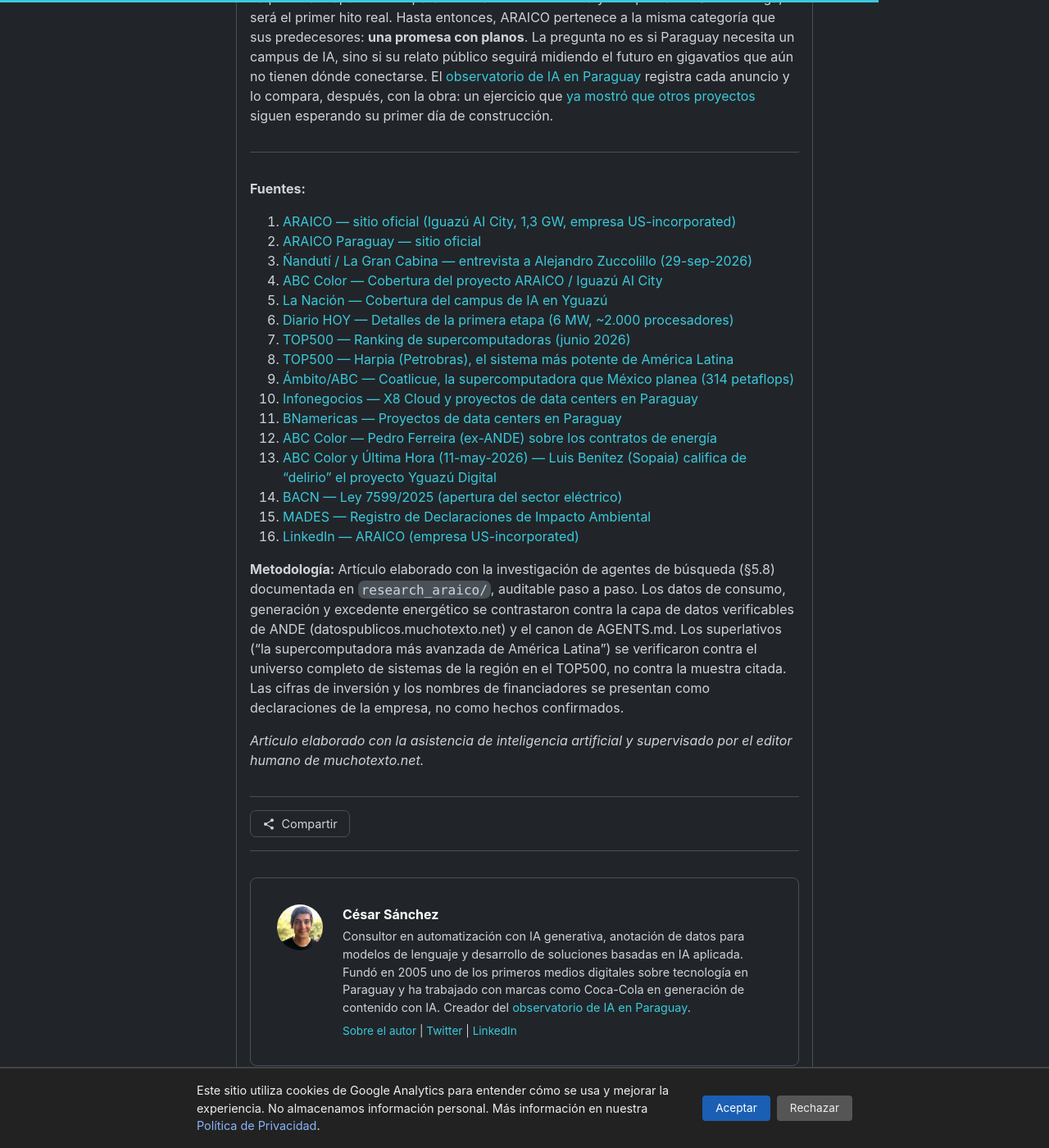
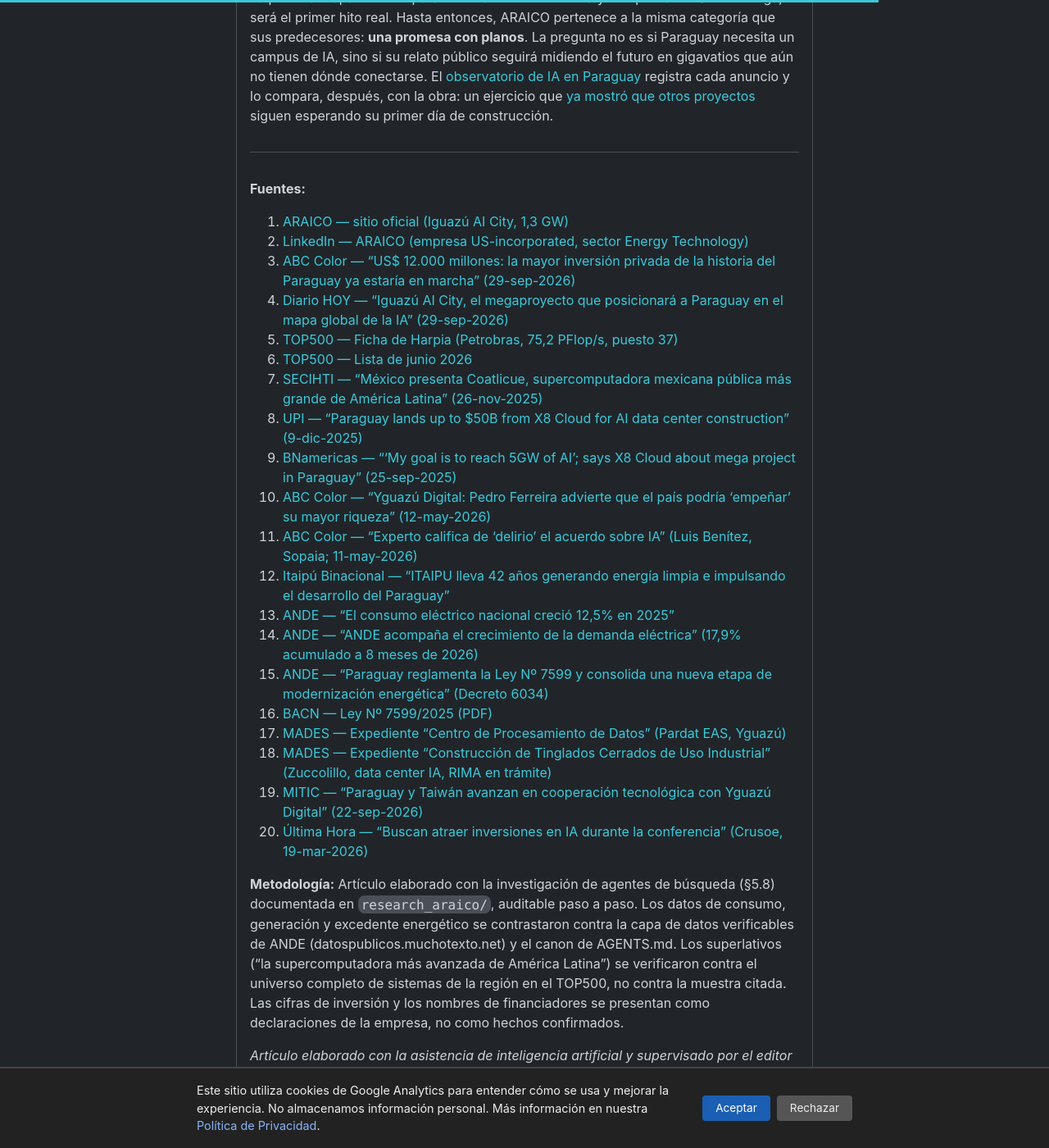
Before and after one commit to miravosqueinteresante/muchotexto.net, a Jekyll site: the page built from _posts/2026-09-30-araico-supercomputadora-yguazu-paraguay.md, in a window 1280 px wide and 1400 px high, scrolled down 4119 px. Shown: the whole window at 82% size. Built offline with Jekyll 4.4.1, drawn with Linux system fonts in a browser that asks for light colours; some of the changed text lies outside the part shown.

Commit message:
Corrección de fuentes del #55: URLs específicas, no homepages
La estrategia §5.1 exige el formato [Medio — 'Título del artículo'](URL) (fecha).
El artículo citaba 16 homepages genéricas (abc.com.py, lanacion.com.py, etc.).
Reemplazadas por 20 fuentes con URL al artículo concreto (ABC 29-sep, HOY 29-sep,
TOP500 Harpia /system/180428/, SECIHTI Coatlicue, UPI/BNamericas X8, ABC Ferreira
12-may, ABC Sopaia 11-may, Itaipú 42 años, ANDE 12,5%/17,9%/Decreto 6034, BACN
Ley 7599, MADES Pardat + RIMA Zuccolillo, MITIC Yguazú Digital, ÚH Crusoe).

También se corrigió una atribución errónea: la entrevista a Zuccolillo no era
en 'La Gran Cabina (Ñandutí)' —no hay registro online—, sino en ABC Negocios y
Universo 970 AM (vía Diario HOY). Cuerpo, hito y la referencia a Ñandutí en la
comparación de 12.000M actualizados.

```diff
--- a/_posts/2026-09-30-araico-supercomputadora-yguazu-paraguay.md
+++ b/_posts/2026-09-30-araico-supercomputadora-yguazu-paraguay.md
@@ -9,7 +9,7 @@
 schema_type: TechArticle
 hitos:
   - fecha: "2026-09-29"
-    texto: "Alejandro Zuccolillo, cofundador y presidente de ARAICO, detalla en la Ñandutí (programa La Gran Cabina) las tres etapas del campus de IA en Yguazú: USD 300 millones de entrega para fin de año, y dos etapas de USD 5.500 millones cada una."
+    texto: "Alejandro Zuccolillo, cofundador y presidente de ARAICO, detalla en entrevistas con ABC Color y Diario HOY las tres etapas del campus de IA en Yguazú: USD 300 millones de entrega para fin de año, y dos etapas de USD 5.500 millones cada una."
 glosario:
   - tema: "Tecnología IA"
     termino: "Supercomputadora de IA"
@@ -44,13 +44,13 @@
 
 ## Las tres etapas y la cuenta que no cierra
 
-El detalle de las fases lo dio Zuccolillo en el programa **La Gran Cabina**, de la radio Ñandutí, el 29 de septiembre de 2026:
+El detalle de las fases lo dio Zuccolillo en entrevistas con **ABC Color** y **Diario HOY** el 29 de septiembre de 2026:
 
 - **Primera etapa: USD 300 millones**, con entrega prevista para **diciembre de 2026**. Físicamente: **6 módulos, 6 MW y unos 2.000 procesadores**.
 - **Segunda etapa: USD 5.500 millones.**
 - **Tercera etapa: USD 5.500 millones.**
 
-La aritmética tiene un hueco que ninguna fuente explica. Los tres montos suman **USD 11.300 millones**, pero tanto la cobertura de la empresa como la de **ABC Color**, **Ñandutí** y el diario **HOY** titulan **USD 12.000 millones**. Ese tramo de **USD 700 millones** que falta no aparece en el desglose. Es el primer indicio de que, en este proyecto, las cifras grandes circulan más rápido que su contabilidad.
+La aritmética tiene un hueco que ninguna fuente explica. Los tres montos suman **USD 11.300 millones**, pero tanto la cobertura de la empresa como la de **ABC Color** y el diario **HOY** titulan **USD 12.000 millones**. Ese tramo de **USD 700 millones** que falta no aparece en el desglose. Es el primer indicio de que, en este proyecto, las cifras grandes circulan más rápido que su contabilidad.
 
 Tampoco está claro de dónde saldría el dinero. ARAICO menciona un fondo ancla de más de USD 40 millones y alude a inversores de peso —se ha mencionado a **Founders Fund**, **BID Invest** y la agencia estadounidense **DFC**—, pero **no encontré confirmación pública independiente de esos fondos**: son declaraciones de la empresa, no compromisos documentados.
 
@@ -122,22 +122,26 @@
 ---
 
 **Fuentes:**
-1. [ARAICO — sitio oficial (Iguazú AI City, 1,3 GW, empresa US-incorporated)](https://araico.ai/)
-2. [ARAICO Paraguay — sitio oficial](https://araico.com.py/)
-3. [Ñandutí / La Gran Cabina — entrevista a Alejandro Zuccolillo (29-sep-2026)](https://www.nanduti.com.py/)
-4. [ABC Color — Cobertura del proyecto ARAICO / Iguazú AI City](https://www.abc.com.py/)
-5. [La Nación — Cobertura del campus de IA en Yguazú](https://www.lanacion.com.py/)
-6. [Diario HOY — Detalles de la primera etapa (6 MW, ~2.000 procesadores)](https://www.hoy.com.py/)
-7. [TOP500 — Ranking de supercomputadoras (junio 2026)](https://www.top500.org/lists/top500/2026/06/)
-8. [TOP500 — Harpia (Petrobras), el sistema más potente de América Latina](https://www.top500.org/)
-9. [Ámbito/ABC — Coatlicue, la supercomputadora que México planea (314 petaflops)](https://www.abc.com.py/)
-10. [Infonegocios — X8 Cloud y proyectos de data centers en Paraguay](https://www.infonegocios.com.py/)
-11. [BNamericas — Proyectos de data centers en Paraguay](https://www.bnamericas.com/)
-12. [ABC Color — Pedro Ferreira (ex-ANDE) sobre los contratos de energía](https://www.abc.com.py/)
-13. [ABC Color y Última Hora (11-may-2026) — Luis Benítez (Sopaia) califica de "delirio" el proyecto Yguazú Digital](https://www.abc.com.py/)
-14. [BACN — Ley 7599/2025 (apertura del sector eléctrico)](https://www.bacn.gov.py/)
-15. [MADES — Registro de Declaraciones de Impacto Ambiental](http://www.mades.gov.py/)
-16. [LinkedIn — ARAICO (empresa US-incorporated)](https://www.linkedin.com/company/araico/)
+1. [ARAICO — sitio oficial (Iguazú AI City, 1,3 GW)](https://araico.ai/)
+2. [LinkedIn — ARAICO (empresa US-incorporated, sector Energy Technology)](https://www.linkedin.com/company/araico/)
+3. [ABC Color — "US$ 12.000 millones: la mayor inversión privada de la historia del Paraguay ya estaría en marcha" (29-sep-2026)](https://www.abc.com.py/negocios/2026/09/29/us-12000-millones-la-mayor-inversion-privada-de-la-historia-del-paraguay-ya-estaria-en-marcha/)
+4. [Diario HOY — "Iguazú AI City, el megaproyecto que posicionará a Paraguay en el mapa global de la IA" (29-sep-2026)](https://www.hoy.com.py/nacionales/2026/09/29/iguazu-ai-city-el-megaproyecto-que-posicionara-a-paraguay-en-el-mapa-global-de-la-ia)
+5. [TOP500 — Ficha de Harpia (Petrobras, 75,2 PFlop/s, puesto 37)](https://top500.org/system/180428/)
+6. [TOP500 — Lista de junio 2026](https://top500.org/lists/top500/2026/06/)
+7. [SECIHTI — "México presenta Coatlicue, supercomputadora mexicana pública más grande de América Latina" (26-nov-2025)](https://secihti.mx/sala-de-prensa/mexico-presenta-coatlicue-supercomputadora-mexicana-publica-mas-grande-de-america-latina/)
+8. [UPI — "Paraguay lands up to $50B from X8 Cloud for AI data center construction" (9-dic-2025)](https://www.upi.com/Top_News/World-News/2025/12/09/latam-paraguay-X8-cloud-AI-data-center/3121765297559/)
+9. [BNamericas — "'My goal is to reach 5GW of AI'; says X8 Cloud about mega project in Paraguay" (25-sep-2025)](https://www.bnamericas.com/en/interviews/my-goal-is-to-reach-5gw-of-ai-says-x8-cloud-about-mega-project-in-paraguay)
+10. [ABC Color — "Yguazú Digital: Pedro Ferreira advierte que el país podría 'empeñar' su mayor riqueza" (12-may-2026)](https://www.abc.com.py/economia/2026/05/12/yguazu-digital-pedro-ferreira-advierte-que-el-pais-podria-empenar-su-mayor-riqueza-con-el-acuerdo-con-taiwan/)
+11. [ABC Color — "Experto califica de 'delirio' el acuerdo sobre IA" (Luis Benítez, Sopaia; 11-may-2026)](https://www.abc.com.py/politica/2026/05/11/experto-califica-de-delirio-que-dice-el-acuerdo-sobre-ia-que-firmo-paraguay-con-taiwan/)
+12. [Itaipú Binacional — "ITAIPU lleva 42 años generando energía limpia e impulsando el desarrollo del Paraguay"](https://www.itaipu.gov.py/noticias/energia/itaipu-lleva-42-anos-generando-energia-limpia-e-impulsando-el-desarrollo-del-paraguay)
+13. [ANDE — "El consumo eléctrico nacional creció 12,5% en 2025"](https://www.ande.gov.py/interna.php?id=14877)
+14. [ANDE — "ANDE acompaña el crecimiento de la demanda eléctrica" (17,9% acumulado a 8 meses de 2026)](https://www.ande.gov.py/interna.php?id=15615)
+15. [ANDE — "Paraguay reglamenta la Ley Nº 7599 y consolida una nueva etapa de modernización energética" (Decreto 6034)](https://www.ande.gov.py/interna.php?id=15312)
+16. [BACN — Ley Nº 7599/2025 (PDF)](https://www.bacn.gov.py/archivos/12999/2025_7599.pdf)
+17. [MADES — Expediente "Centro de Procesamiento de Datos" (Pardat EAS, Yguazú)](https://www.mades.gov.py/expediente/centro-de-procesamiento-de-datos/)
+18. [MADES — Expediente "Construcción de Tinglados Cerrados de Uso Industrial" (Zuccolillo, data center IA, RIMA en trámite)](https://www.mades.gov.py/expediente/construccion-de-tinglados-cerrados-de-uso-industrial-subestacion-bases-de-contenedores-y-transformadores/)
+19. [MITIC — "Paraguay y Taiwán avanzan en cooperación tecnológica con Yguazú Digital" (22-sep-2026)](https://mitic.gov.py/paraguay-y-taiwan-avanzan-en-cooperacion-tecnologica-con-yguazu-digital/)
+20. [Última Hora — "Buscan atraer inversiones en IA durante la conferencia" (Crusoe, 19-mar-2026)](https://www.ultimahora.com/buscan-atraer-inversiones-en-ia-durante-la-conferencia-segun-el-mic)
 
 **Metodología:** Artículo elaborado con la investigación de agentes de búsqueda (§5.8) documentada en `research_araico/`, auditable paso a paso. Los datos de consumo, generación y excedente energético se contrastaron contra la capa de datos verificables de ANDE (datospublicos.muchotexto.net) y el canon de AGENTS.md. Los superlativos ("la supercomputadora más avanzada de América Latina") se verificaron contra el universo completo de sistemas de la región en el TOP500, no contra la muestra citada. Las cifras de inversión y los nombres de financiadores se presentan como declaraciones de la empresa, no como hechos confirmados.
 
```
